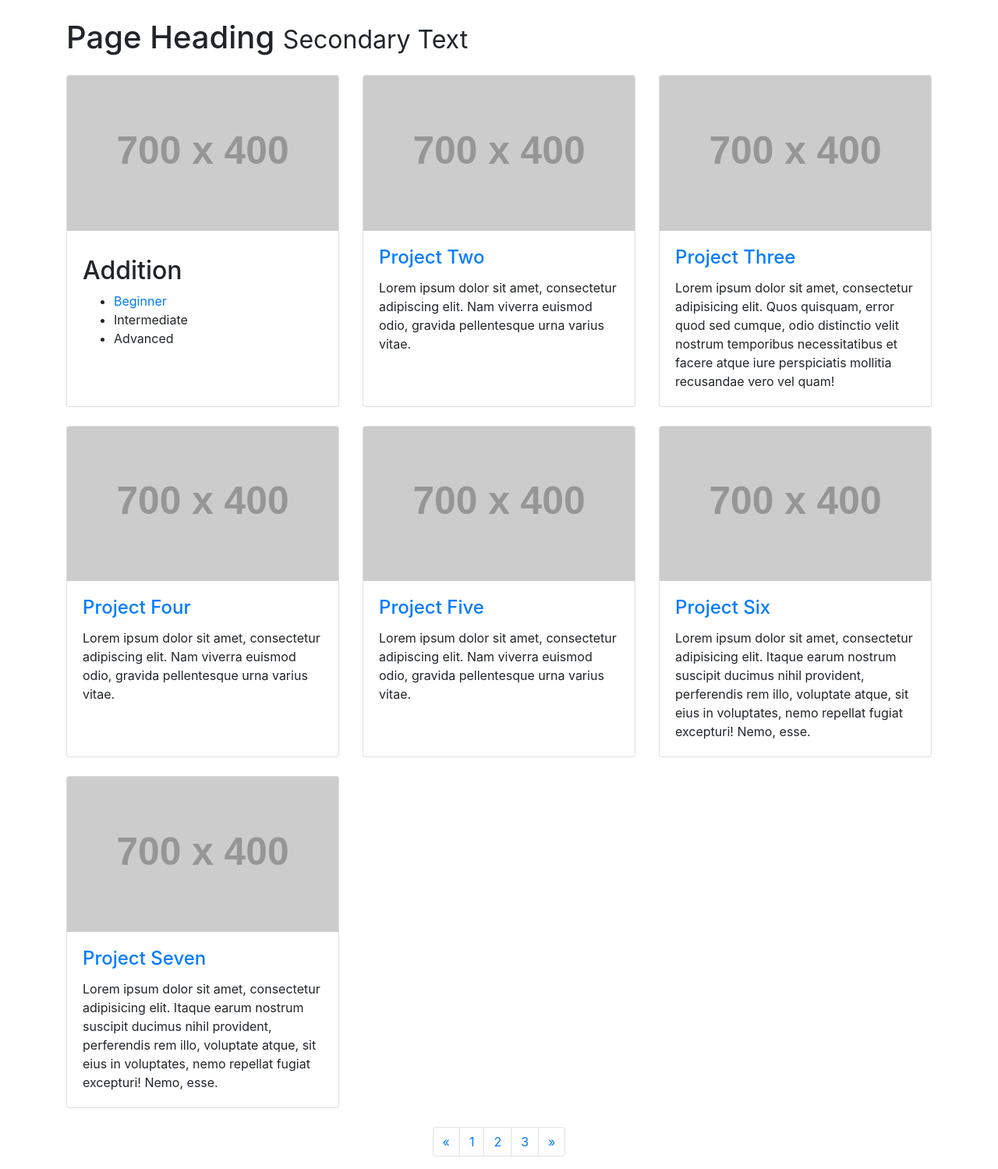
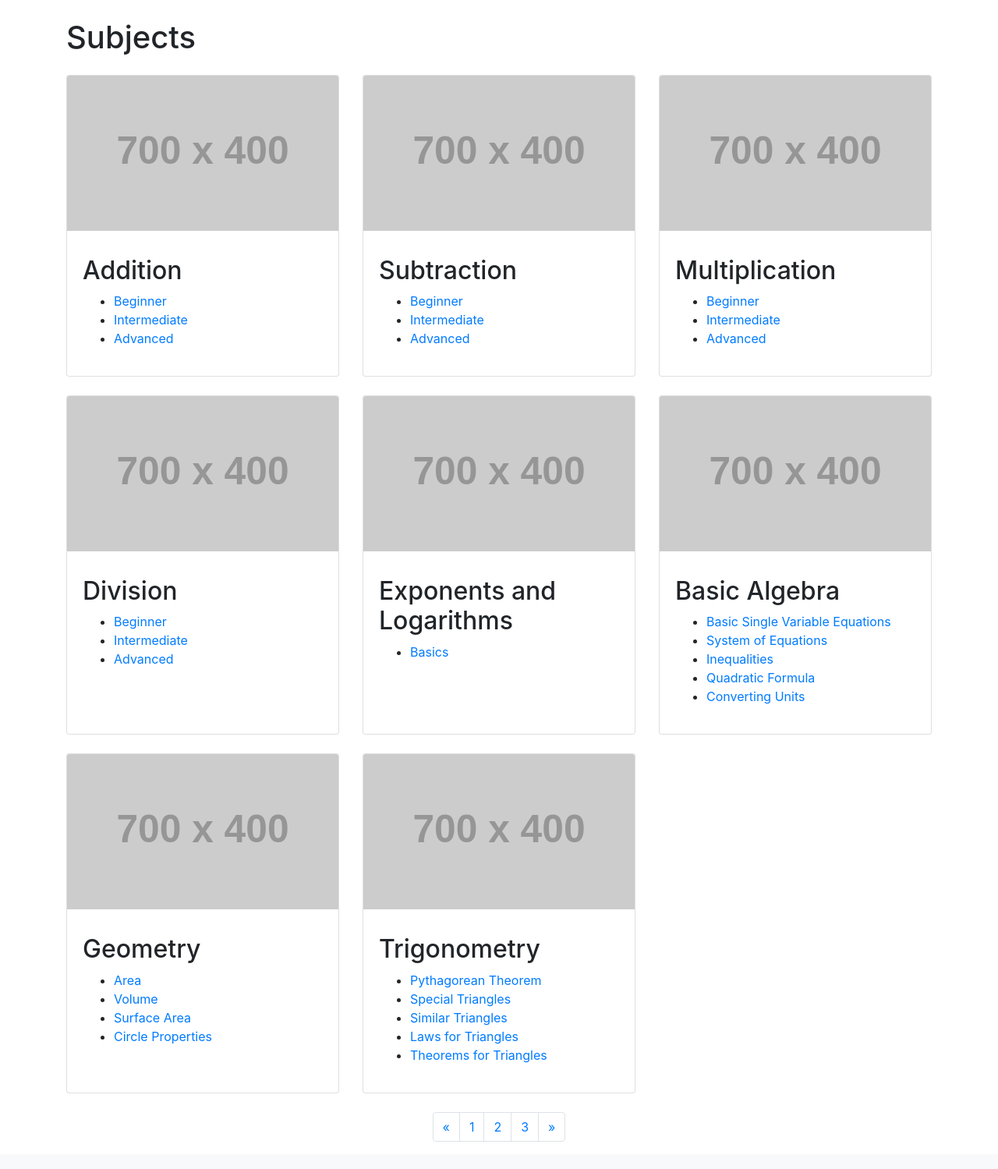
Before and after one commit to StevenJuana/MyMath, a Flask app: page / in a window 1280 px wide. Shown: the part 57-1556 px from the top of the page at 78% size. After the commit the page ends 1521 px from the top, so only its background shows below. Run offline with Flask 2, Linux system fonts and the light colour scheme; grey boxes labelled with a size stand in for pictures from a placeholder-image service; some libraries are stand-ins or nearby versions.

Commit message:
subjects

```diff
--- a/templates/index.html
+++ b/templates/index.html
@@ -65,8 +65,7 @@
 <div class="container">
 
                     <!-- Page Heading -->
-                    <h1 class="my-4">Page Heading
-                    <small>Secondary Text</small>
+                    <h1 class="my-4">Subjects
                     </h1>
 
                     <div class="row">
@@ -79,8 +78,8 @@
                          </h4>
                          <ul>
                               <li><a href="#">Beginner</a></li>
-                              <li>Intermediate</li>
-                              <li>Advanced</li>
+                              <li><a href="#">Intermediate</a></li>
+                              <li><a href="#">Advanced</a></li>
                          </ul>
                          </div>
                     </div>
@@ -90,9 +89,13 @@
                          <a href="#"><img class="card-img-top" src="http://placehold.it/700x400" alt=""></a>
                          <div class="card-body">
                          <h4 class="card-title">
-                              <a href="#">Project Two</a>
+                              <h2>Subtraction</h2>
                          </h4>
-                         <p class="card-text">Lorem ipsum dolor sit amet, consectetur adipiscing elit. Nam viverra euismod odio, gravida pellentesque urna varius vitae.</p>
+                        <ul>
+                             <li><a href ="#">Beginner</a></li>
+                             <li><a href ="#">Intermediate</a></li>
+                             <li><a href ="#">Advanced</a></li>
+                        </ul>
                          </div>
                     </div>
                     </div>
@@ -101,9 +104,13 @@
                          <a href="#"><img class="card-img-top" src="http://placehold.it/700x400" alt=""></a>
                          <div class="card-body">
                          <h4 class="card-title">
-                              <a href="#">Project Three</a>
+                              <h2>Multiplication</h2>
                          </h4>
-                         <p class="card-text">Lorem ipsum dolor sit amet, consectetur adipisicing elit. Quos quisquam, error quod sed cumque, odio distinctio velit nostrum temporibus necessitatibus et facere atque iure perspiciatis mollitia recusandae vero vel quam!</p>
+                         <ul>
+                              <li><a href = "#">Beginner</a></li>
+                              <li><a href = "#">Intermediate</a></li>
+                              <li><a href = "#">Advanced</a></li>
+                         </ul>
                          </div>
                     </div>
                     </div>
@@ -112,9 +119,13 @@
                          <a href="#"><img class="card-img-top" src="http://placehold.it/700x400" alt=""></a>
                          <div class="card-body">
                          <h4 class="card-title">
-                              <a href="#">Project Four</a>
+                              <h2>Division</h2>
                          </h4>
-                         <p class="card-text">Lorem ipsum dolor sit amet, consectetur adipiscing elit. Nam viverra euismod odio, gravida pellentesque urna varius vitae.</p>
+                         <ul>
+                              <li><a href = "#">Beginner</a></li>
+                              <li><a href = "#">Intermediate</a></li>
+                              <li><a href = "#">Advanced</a></li>
+                         </ul>
                          </div>
                     </div>
                     </div>
@@ -123,9 +134,11 @@
                          <a href="#"><img class="card-img-top" src="http://placehold.it/700x400" alt=""></a>
                          <div class="card-body">
                          <h4 class="card-title">
-                              <a href="#">Project Five</a>
+                              <h2>Exponents and Logarithms</h2>
                          </h4>
-                         <p class="card-text">Lorem ipsum dolor sit amet, consectetur adipiscing elit. Nam viverra euismod odio, gravida pellentesque urna varius vitae.</p>
+                         <ul>
+                              <li><a href = "#">Basics</a></li>
+                         </ul>
                          </div>
                     </div>
                     </div>
@@ -134,9 +147,15 @@
                          <a href="#"><img class="card-img-top" src="http://placehold.it/700x400" alt=""></a>
                          <div class="card-body">
                          <h4 class="card-title">
-                              <a href="#">Project Six</a>
+                              <h2>Basic Algebra</h2>
                          </h4>
-                         <p class="card-text">Lorem ipsum dolor sit amet, consectetur adipisicing elit. Itaque earum nostrum suscipit ducimus nihil provident, perferendis rem illo, voluptate atque, sit eius in voluptates, nemo repellat fugiat excepturi! Nemo, esse.</p>
+                         <ul>
+                              <li><a href = "#">Basic Single Variable Equations</a></li>
+                              <li><a href = "#">System of Equations</a></li>
+                              <li><a href = "#">Inequalities</a></li>
+                              <li><a href = "#">Quadratic Formula</a></li>
+                              <li><a href = "#">Converting Units</a></li>
+                         </ul>
                          </div>
                     </div>
                     </div>
@@ -145,9 +164,31 @@
                          <a href="#"><img class="card-img-top" src="http://placehold.it/700x400" alt=""></a>
                          <div class="card-body">
                          <h4 class="card-title">
-                              <a href="#">Project Seven</a>
+                              <h2>Geometry</h2>
                          </h4>
-                         <p class="card-text">Lorem ipsum dolor sit amet, consectetur adipisicing elit. Itaque earum nostrum suscipit ducimus nihil provident, perferendis rem illo, voluptate atque, sit eius in voluptates, nemo repellat fugiat excepturi! Nemo, esse.</p>
+                         <ul>
+                              <li><a href = "#">Area</a></li>
+                              <li><a href = "#">Volume</a></li>
+                              <li><a href = "#">Surface Area</a></li>
+                              <li><a href = "#">Circle Properties</a></li>
+                         </ul>
+                         </div>
+                    </div>
+                    </div>
+                    <div class="col-lg-4 col-sm-6 mb-4">
+                    <div class="card h-100">
+                         <a href="#"><img class="card-img-top" src="http://placehold.it/700x400" alt=""></a>
+                         <div class="card-body">
+                         <h4 class="card-title">
+                              <h2>Trigonometry</h2>
+                         </h4>
+                         <ul>
+                              <li><a href = "#">Pythagorean Theorem</a></li>
+                              <li><a href = "#">Special Triangles</a></li>
+                              <li><a href = "#">Similar Triangles</a></li>
+                              <li><a href = "#">Laws for Triangles</a></li>
+                              <li><a href = "#">Theorems for Triangles</a></li>
+                         </ul>
                          </div>
                     </div>
                     </div>
```
